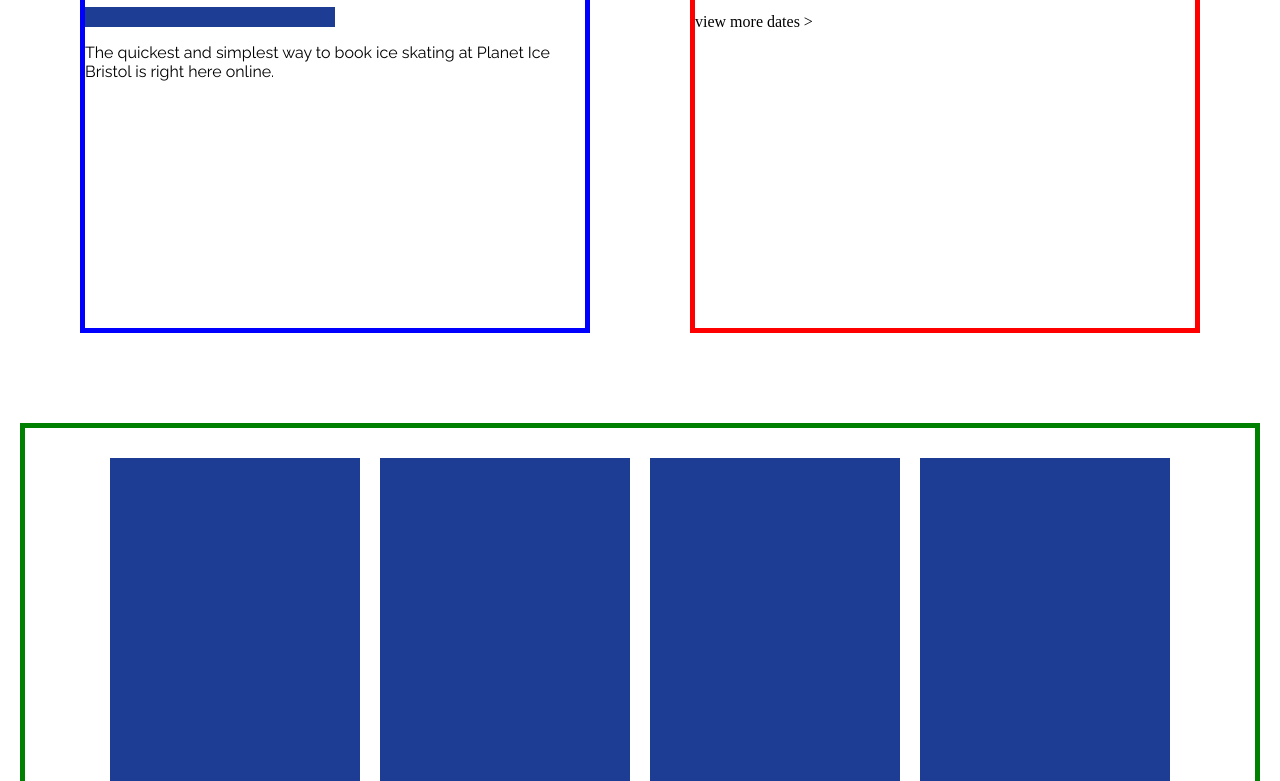
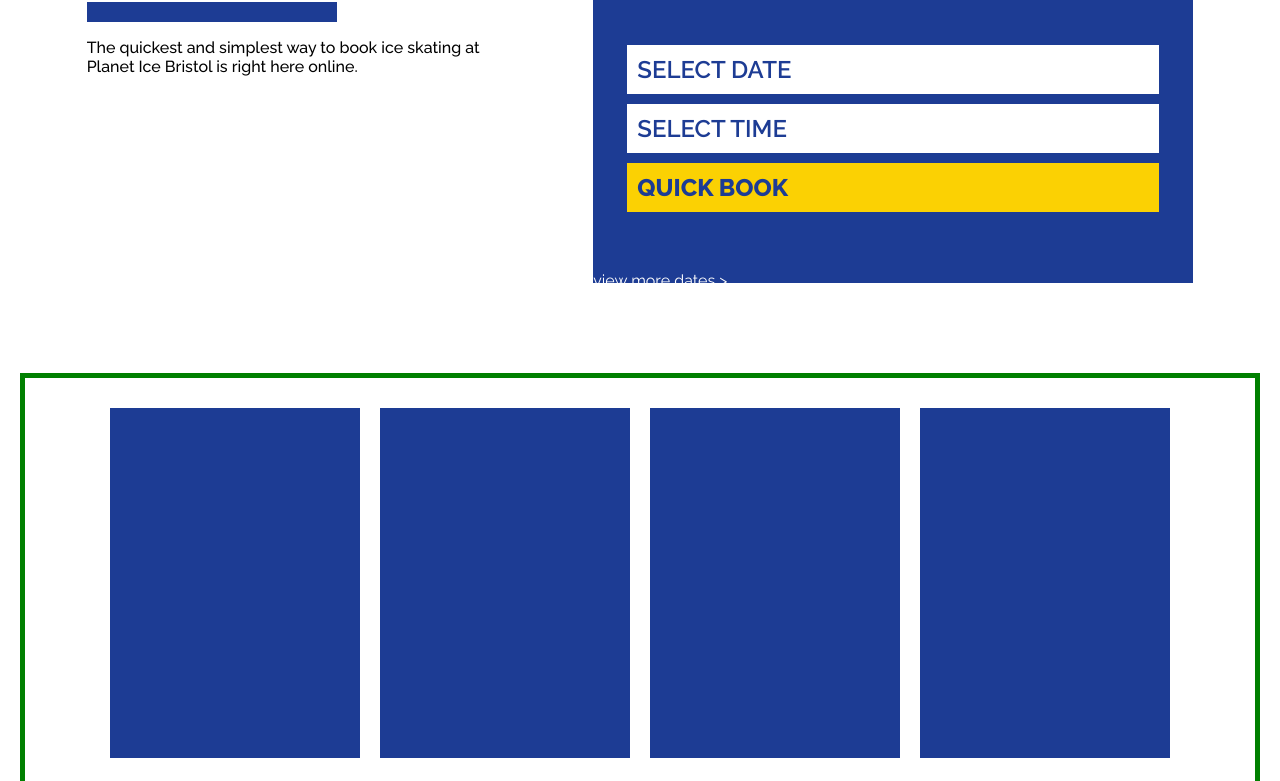
Before and after one commit to AliceBryer/Planet-Ice-Landing-Page, a plain HTML site: page index.html in a window 1280 px wide. Shown: the part 311-1092 px from the top of the page. Drawn offline with Linux system fonts and the light colour scheme.

Commit message:
90% finished the booking section

```diff
--- a/css/styles.css
+++ b/css/styles.css
@@ -52,11 +52,11 @@ body {
 }
 
 .book-content {
-  border: solid 5px blue;
   margin: 50px;
-  width: 600px;
-  height: 400px;
+  width: 400px;
+  height: 350px;
   font-family: "Raleway", sans-serif;
+  font-weight: 500;
 }
 
 .blue-box {
@@ -68,10 +68,12 @@ body {
 /* booking function styling */
 
 .book-function {
-  border: solid 5px red;
+  background-color: #1d3c94;
   margin: 50px;
   width: 600px;
-  height: 400px;
+  height: 350px;
+  justify-content: center;
+  align-content: center;
 }
 
 .welcome {
@@ -84,6 +86,71 @@ body {
   font-size: 2rem;
 }
 
+.selection-container {
+  height: 70%;
+  background-color: #1d3c94;
+  margin: 20px;
+  display: flex;
+  justify-content: center;
+  align-items: center;
+  flex-direction: column;
+}
+
+.select-date {
+  width: 95%;
+  height: 20%;
+  background-color: white;
+  margin: 5px;
+  color: #1d3c94;
+  font-family: "Raleway", sans-serif;
+  font-weight: 600;
+  font-size: 1.5rem;
+  display: flex;
+  align-items: center;
+}
+
+.select-time {
+  width: 95%;
+  height: 20%;
+  background-color: white;
+  margin: 5px;
+  color: #1d3c94;
+  font-family: "Raleway", sans-serif;
+  font-weight: 600;
+  font-size: 1.5rem;
+  display: flex;
+  align-items: center;
+}
+
+.quick-book {
+  width: 95%;
+  height: 20%;
+  background-color: #fbd103;
+  margin: 5px;
+  color: #1d3c94;
+  font-family: "Raleway", sans-serif;
+  font-weight: 800;
+  font-size: 1.5rem;
+  display: flex;
+  align-items: center;
+}
+
+.select-date p {
+  margin-left: 10px;
+}
+
+.select-time p {
+  margin-left: 10px;
+}
+
+.quick-book p {
+  margin-left: 10px;
+}
+
+#view-more-dates {
+  color: white;
+  font-family: "Raleway", san-serif;
+}
 /* find out more section styling */
 
 .find-out-container {
--- a/index.html
+++ b/index.html
@@ -6,6 +6,7 @@
     <meta name="viewport" content="width=device-width, initial-scale=1.0" />
     <link rel="preconnect" href="https://fonts.googleapis.com" />
     <link rel="preconnect" href="https://fonts.gstatic.com" crossorigin />
+    <link rel="stylesheet" href="path/to/font-awesome/css/font-awesome.min.css">
     <link
       href="https://fonts.googleapis.com/css2?family=Heebo:wght@100;200;300;400;500;600;700;800;900&family=Josefin+Sans:ital,wght@0,100;0,200;0,300;0,400;0,500;0,600;0,700;1,100;1,200;1,300;1,400;1,500;1,600;1,700&family=Montserrat:wght@700;800;900&family=Raleway:wght@100;200;300;400;500;600;700;800;900&family=Roboto:ital,wght@0,300;0,400;0,500;0,700;1,300;1,400;1,500&display=swap"
       rel="stylesheet"
@@ -15,6 +16,7 @@
       type="image/x-icon"
       href="./Assets/Images/planet-ice-globe-logo.png"
     />
+
     <link href="./css/styles.css" rel="stylesheet" />
     <title>Planet Ice</title>
   </head>
@@ -52,15 +54,16 @@
           </p>
         </div>
         <div class="book-function">
-            <div class="welcome"> Welcome to Planet Ice Bristol
+            <div class="welcome">
+                Welcome to Planet Ice Bristol
 
             </div>
             <div class="selection-container">
-                <div class="select-date"></div>
-                <div class="select-time"></div>
-                <div class="quick-book"></div>
+                <div class="select-date"><p>SELECT DATE<i class="angle-down-icon" class="fa-solid fa-angle-down"></i> </p></div>
+                <div class="select-time"><p>SELECT TIME</p></div>
+                <div class="quick-book"><p> QUICK BOOK </p></div>
                 </div>
-                <p> view more dates > </p>
+                <p id="view-more-dates"> view more dates > </p>
             </div>
         </div>
       </section>
```
